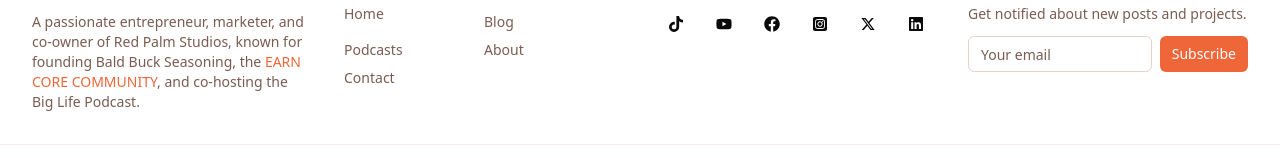
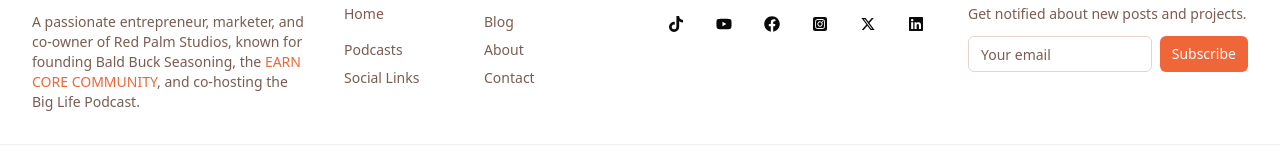
Before and after one commit to MdHasib01/personal_blog_app, a Next.js app: page / in a window 1280 px wide. Shown: the part 2557-2715 px from the top of the page. Built offline with nearby package versions, Linux system fonts and the light colour scheme; no server answers.

Commit message:
added social links on footer

```diff
--- a/components/footer.tsx
+++ b/components/footer.tsx
@@ -94,6 +94,13 @@ export default function Footer() {
               className="text-sm text-muted-foreground hover:text-foreground transition-colors"
             >
               About
+            </Link>
+            <Link
+              href="https://linktr.ee/yochrisgray"
+              target="_blank"
+              className="text-sm text-muted-foreground hover:text-foreground transition-colors"
+            >
+              Social Links
             </Link>
             <Link
               href="/contact"
```
